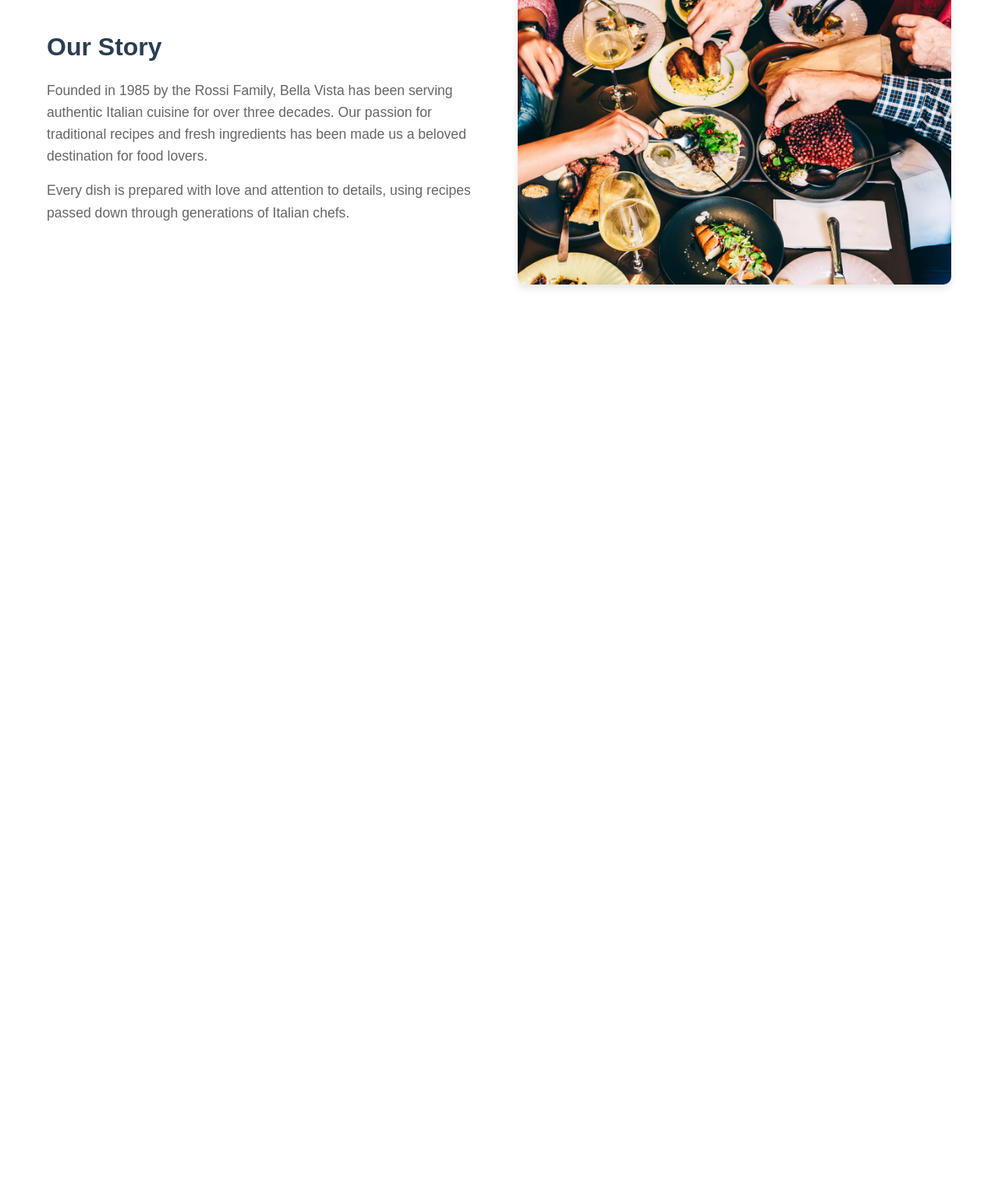
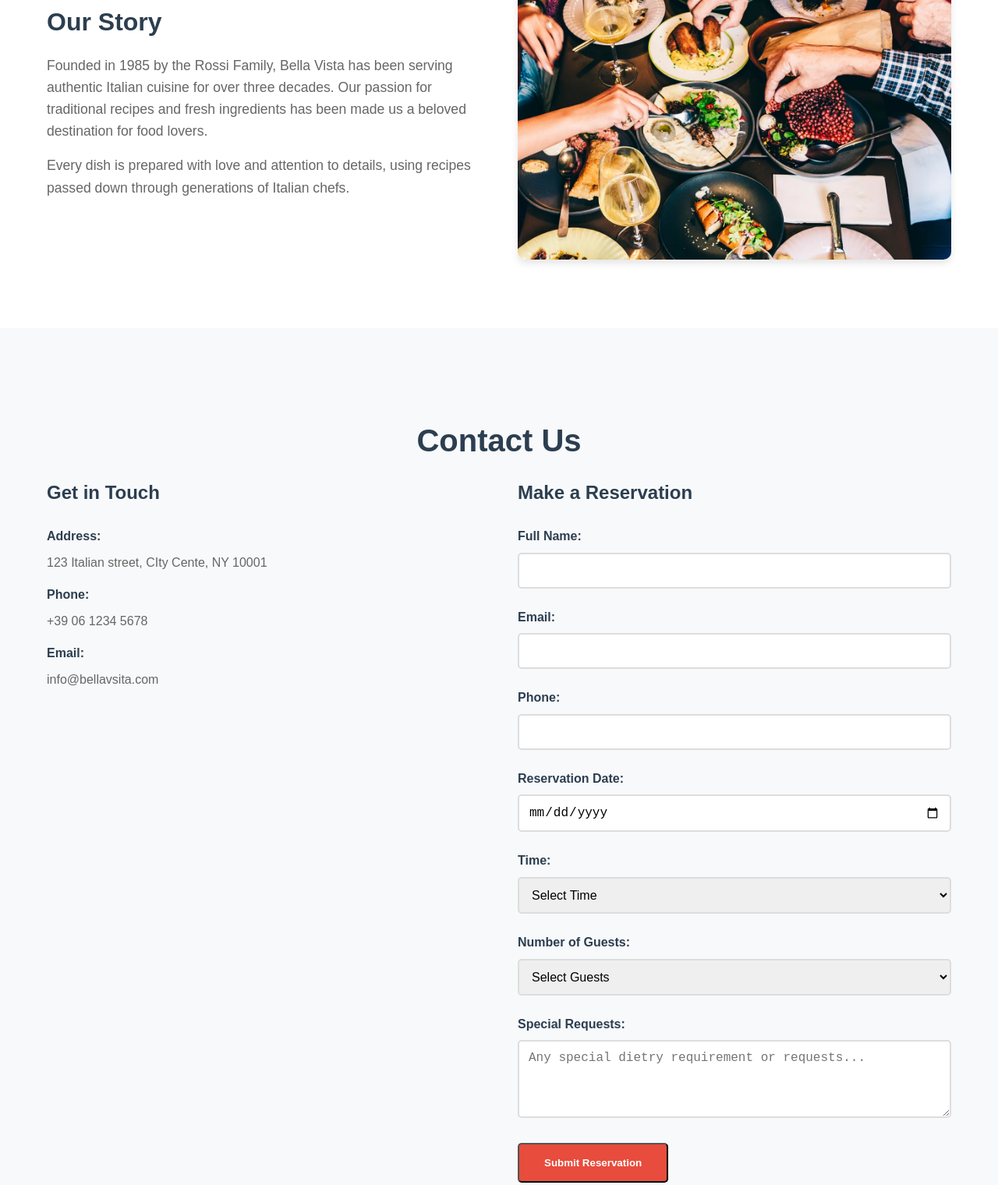
Before and after one commit to mnegi05/bella-vista-website, a plain HTML site: page index.html in a window 1280 px wide. Shown: the part 1875-3395 px from the top of the page at 78% size. Before the commit the page ends 2360 px from the top, so only its background shows below. Drawn offline with Linux system fonts and the light colour scheme.

Commit message:
Contact Us Section

```diff
--- a/index.html
+++ b/index.html
@@ -91,6 +91,83 @@
                 </div>
             </div>
         </section>
+
+        <!-- Contact Section -->
+        <section class="contact" id="contact">
+            <div class="container">
+                <h2 class="section-title">Contact Us</h2>
+                <div class="contact-content">
+                    <div class="contact-info">
+                        <h3>Get in Touch</h3>
+                        <div class="contact-item">
+                            <strong>Address:</strong>
+                            <p>123 Italian street, CIty Cente, NY 10001</p>
+                        </div>
+                        <div class="contact-item">
+                            <strong>Phone:</strong>
+                            <p>+39 06 1234 5678</p>
+                        </div>
+                        <div class="contact-item">
+                            <strong>Email:</strong>
+                            <p>info@bellavsita.com</p>
+                        </div>
+                    </div>
+                    <div class="contact-form">
+                        <h3>Make a Reservation</h3>
+                        <form action="">
+                            <div class="form-group">
+                                <label for="name">Full Name:</label>
+                                <input type="text" id="name" name="name" required>
+                            </div>
+                            <div class="form-group">
+                                <label for="email">Email:</label>
+                                <input type="email" id="email" name="email" required>
+                            </div>
+                            <div class="form-group">
+                                <label for="phone">Phone:</label>
+                                <input type="tel" id="phone" name="phone" required>
+                            </div>
+                            <div class="form-group">
+                                <label for="date">Reservation Date:</label>
+                                <input type="date" id="date" name="date" required>
+                            </div>
+                            <div class="form-group">
+                                <label for="time">Time:</label>
+                                <select name="time" id="time" required>
+                                    <option value="">Select Time</option>
+                                    <option value="17:00">5:00PM</option>
+                                    <option value="18:00">6:00PM</option>
+                                    <option value="19:00">7:00PM</option>
+                                    <option value="20:00">8:00PM</option>
+                                    <option value="21:00">9:00PM</option>
+                                </select>
+                            </div>
+
+                            <div class="form-group">
+                                <label for="guests">Number of Guests:</label>
+                                <select name="guests" id="guests" required>
+                                    <option value="">Select Guests</option>
+                                    <option value="1">1 Guest</option>
+                                    <option value="2">2 Guests</option>
+                                    <option value="3">3 Guests</option>
+                                    <option value="4">4 Guests</option>
+                                    <option value="5">5+ Guests</option>
+                                </select>
+                            </div>
+
+                            <div class="form-group">
+                                <label for="message">Special Requests:</label>
+                                <textarea name="message" id="message" rows="4"
+                                    placeholder="Any special dietry requirement or requests..."></textarea>
+                            </div>
+
+
+                            <button type="submit" class="btn btn-primary">Submit Reservation</button>
+                        </form>
+                    </div>
+                </div>
+            </div>
+        </section>
     </main>
 </body>
 
--- a/style.css
+++ b/style.css
@@ -201,7 +201,7 @@ body {
 /*  */
 
 .about {
-    padding: 7rem 0;
+    padding: 5rem 0;
     background-color: white;
 }
 
@@ -231,3 +231,66 @@ body {
     object-fit: cover;
     box-shadow: 0 5px 10px rgba(0, 0, 0, 0.1);
 }
+
+/*  */
+
+.contact {
+    padding: 7rem 0;
+    background-color: #f8f9fa;
+}
+
+.contact-content {
+    display: grid;
+    grid-template-columns: 1fr 1fr;
+    gap: 3rem;
+}
+
+.contact-info h3,
+.contact-form h3 {
+    font-size: 1.5rem;
+    margin-bottom: 1.5rem;
+    color: #2c3e50;
+}
+
+.contact-item {
+    margin-bottom: 1rem;
+}
+
+.contact-item strong {
+    display: block;
+    margin-bottom: 0.5rem;
+    color: #2c3e50;
+}
+
+.contact-item p {
+    color: #666;
+}
+
+.form-group {
+    margin-bottom: 1.5rem;
+}
+
+.form-group label {
+    display: block;
+    margin-bottom: 0.5rem;
+    font-weight: bold;
+    color: #2c3e50;
+}
+
+.form-group input,
+.form-group textarea,
+.form-group select {
+    width: 100%;
+    padding: 0.75rem;
+    border: 2px solid #ddd;
+    border-radius: 5px;
+    font-size: 1rem;
+    transition: border-color 0.3s ease;
+}
+
+.form-group input:focus,
+.form-group textarea:focus,
+.form-group select:focus {
+    outline: none;
+    border-color: #e74c3c;
+}
```
